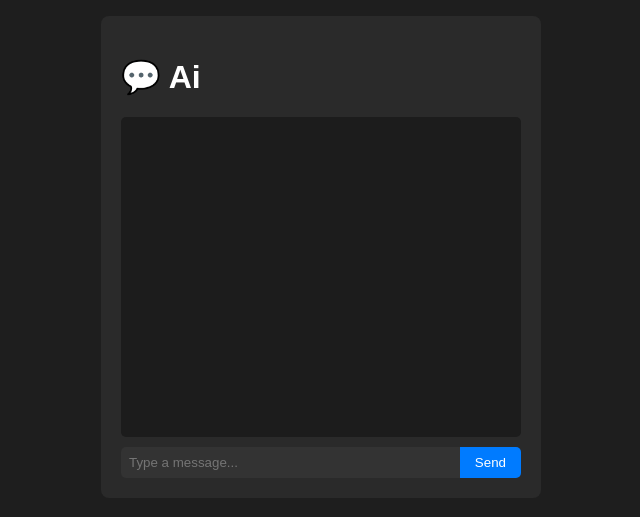
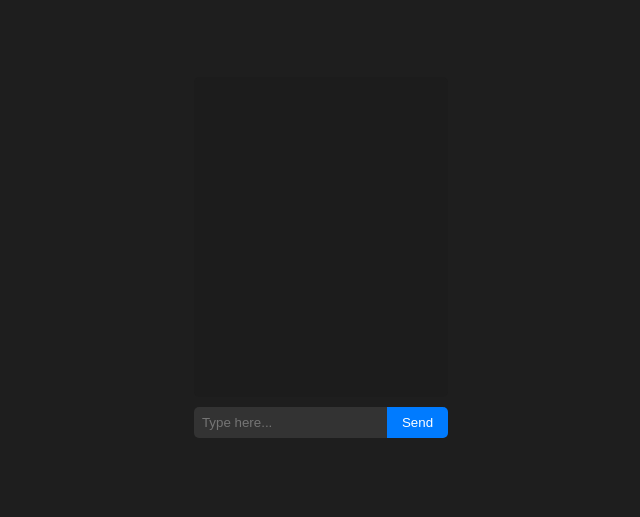
Before and after one commit to riez1623/Ai, a plain HTML site: page index.html in a window 1280 px wide. Shown: the part 151-668 px from the top of the page, without its empty margins (319-959 px from the left). Drawn offline with Linux system fonts and the light colour scheme.

Commit message:
Update index.html

```diff
--- a/index.html
+++ b/index.html
@@ -2,15 +2,15 @@
 <html lang="en">
 <head>
   <meta charset="UTF-8" />
-  <title>Rei.Ai</title>
+  <meta name="viewport" content="width=device-width, initial-scale=1.0"/>
+  <title>ChatBot</title>
   <link rel="stylesheet" href="style.css" />
 </head>
 <body>
-  <div class="chat-container">
-    <h1>💬 Ai</h1>
+  <div id="chat-container">
     <div id="chat-box"></div>
     <form id="chat-form">
-      <input type="text" id="user-input" placeholder="Type a message..." required />
+      <input type="text" id="user-input" placeholder="Type here..." autocomplete="off" required />
       <button type="submit">Send</button>
     </form>
   </div>
```
